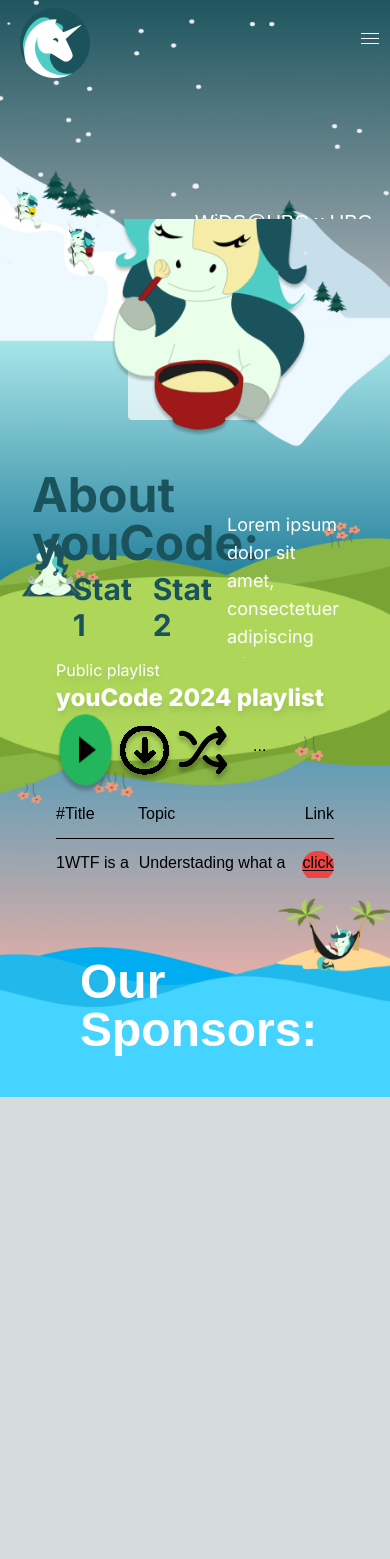
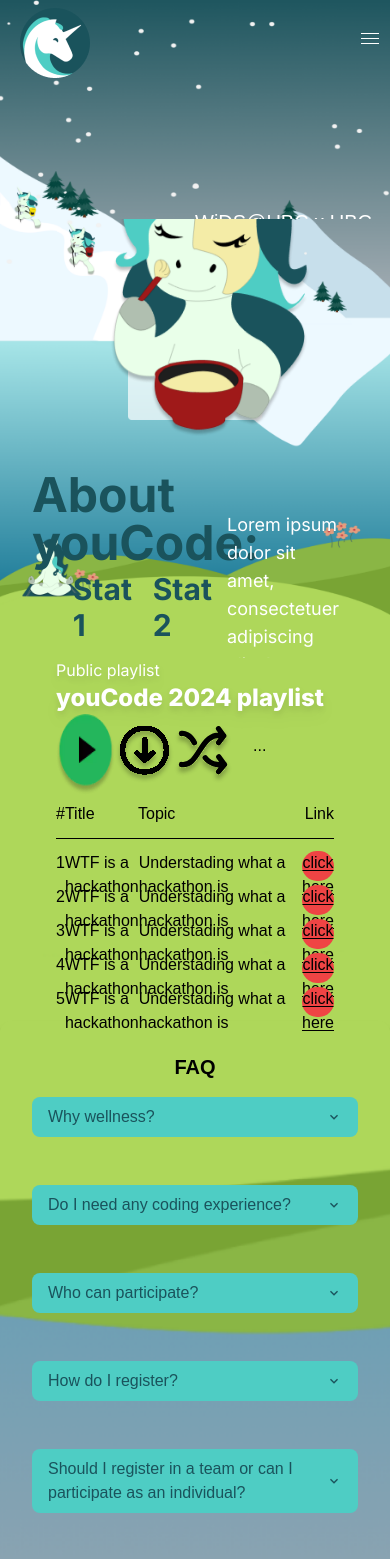
Before and after one commit to ubcWiCS/ubc-youcode, a Next.js app: page / in a window 390 px wide. Shown: the top 1559 px of the page. Before the commit the page ends 1097 px from the top, so only its background shows below. Built offline with nearby package versions, Linux system fonts and the light colour scheme.

Commit message:
added colour and made dropdowns responsive

```diff
--- a/components/faq.jsx
+++ b/components/faq.jsx
@@ -2,11 +2,10 @@
 import { MdExpandLess } from 'react-icons/md';
 import { MdExpandMore } from 'react-icons/md';
 
-// FAQ items
 const faqs = [
   { question: "Why wellness?", answer: "We advocate for a symbiotic relationship between technology and wellbeing. Technology represents powerful tool that can promote better health, with individuals in the tech industry equally leading healthy lifestyles as they pursue their professional endeavors." },
   { question: "Do I need any coding experience?", answer: "youCode aims to provide an equal opportunity to beginner and advanced level students to engage with their technical abilities. This is an environment for learning, growth, and proper experience. Relevant coursework would be encouraged. We offer a beginner stream and advanced stream for students with corresponding levels of experience. If you have little to no experience, please consider registering as a participant in the beginner stream. " },
-  { question: "Who can participate?", answer: "We welcome participants of any gender from all majors and faculties at UBC. You must present a valid UBC student iD to participate at youCode.  " },
+  { question: "Who can participate?", answer: "We welcome participants of any gender from all majors and faculties at UBC. You must present a valid UBC student ID to participate at youCode.  " },
   { question: "How do I register?", answer: "Keep your eye out for registration details to come in March!   " },
   { question: "Should I register in a team or can I participate as an individual?", answer: "All interested youCode participants must register individually. You will be notified by email if you were selected to participate at youCode. After your participation is confirmed, you will be able to form teams.   " },
   { question: "Who will be on the judging panel?  ", answer: "The judging panel will consist of representatives of our Gold and Platinum sponsors. Please refer to our sponsors list at the bottom of this page for more information.  " },
@@ -14,21 +13,21 @@
   { question: "Have more questions?  ", answer: "For more participant enquiries and partnership opportunities, please refer to our social media below or email us at ubcyoucode@gmail.com!” Participants, feel free to reach out to us with your questions.  " }
 ];
 
+
 const FaqItem = ({ question, answer }) => {
   const [isOpen, setIsOpen] = useState(false);
 
   return (
-    // tried adding flex-col to fix the components cutting off when expanded
     <div className="mb-4 flex flex-col">
       <button
         onClick={() => setIsOpen(!isOpen)}
-        className="flex justify-between items-center w-full px-4 py-2 text-left text-black bg-teal-300 rounded-lg hover:bg-teal-400 focus:outline-none focus:ring-2 focus:ring-teal-600"
+        className="flex justify-between items-center w-full px-4 py-2 text-left text-dark-green bg-teal rounded-lg hover:bg-teal focus:outline-none focus:ring-2 focus:ring-teal"
       >
         {question}
         <span>{isOpen ? <MdExpandLess /> : <MdExpandMore />}</span>
       </button>
       {isOpen && (
-        <div className="mt-2 p-4 bg-teal-500 rounded-lg text-white">
+        <div className="mt-2 p-4 bg-teal rounded-lg text-dark-green">
           {answer}
         </div>
       )}
@@ -36,11 +35,9 @@
   );
 };
 
-
-
 const FaqSection = () => {
   return (
-    <div className="bg-teal-200 p-8 rounded-xl shadow-md">
+    <div className="bg-teal-200 p-8 rounded-xl shadow-md" id="faq">
       <h2 className="text-xl font-semibold mb-4 text-center">FAQ</h2>
       <div className="grid grid-cols-1 md:grid-cols-2 gap-x-12 gap-y-8">
         {faqs.map((faq, index) => (
--- a/sections/ResourcesAndFaq.jsx
+++ b/sections/ResourcesAndFaq.jsx
@@ -9,30 +9,26 @@
   background: #150C27;
   position: relative;
   width: 100%;
-  aspect-ratio: 1920/1080;
-
+  min-height: 100vh;
   z-index: 10;
-  overflow: hidden;
-
-
+  overflow: visible;
 
 
 `
 const BgScroll = styled(SectionContainer)`
   background: url('assets/TimeLineAndResources.png');
-  background-size: 100vw;
+  background-size: cover;
   background-repeat: no-repeat;
-  background-position: center center;
+  background-position: center;
 
-  position: absolute;
-  top: 0;
+  position: relative;
+  // top: 0;
   width: 100%;
-  height: 100%;
-
+  // height: 100%;
+  min-height: 100vh;
   z-index: 0;
-
-
 `
+;
 
 
 const ResourcesAndFaq = () => {
```
